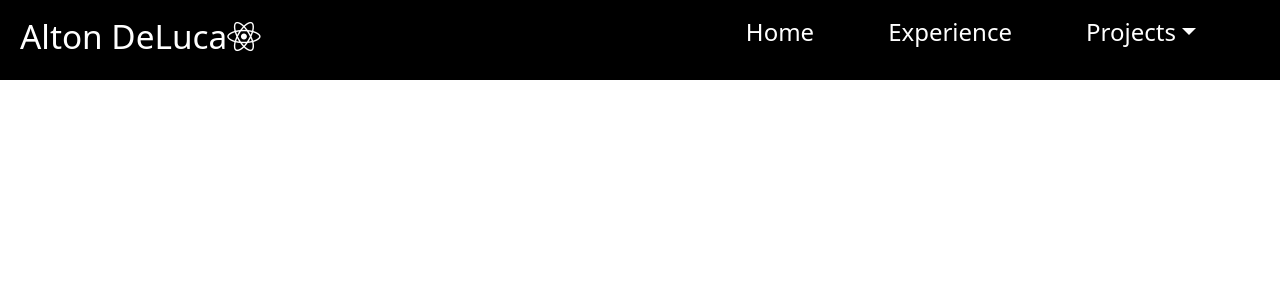
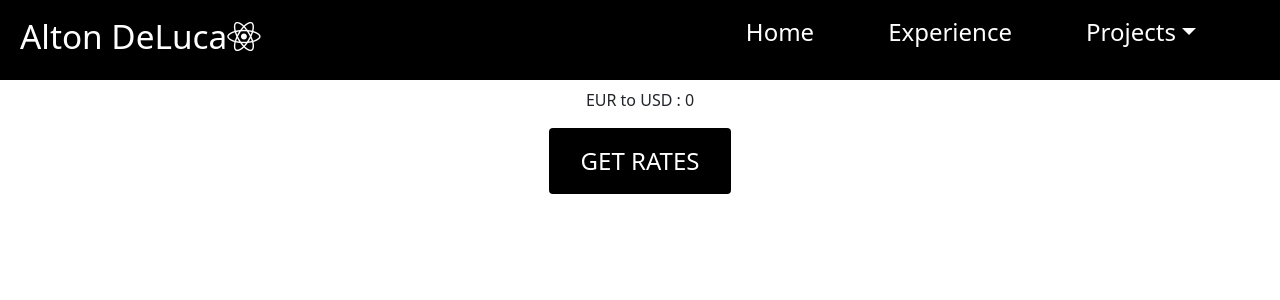
Before and after one commit to AltonDeLuca/Altondelucadotcom, a React (Create React App) app: page /Currency in a window 1280 px wide. Shown: the top 300 px of the page. Built offline with nearby package versions, Linux system fonts and the light colour scheme.

Commit message:
added currency exchange page

```diff
--- a/src/App.js
+++ b/src/App.js
@@ -1,4 +1,5 @@
 import "./App.css";
+import { useEffect } from "react";
 import { Routes, Route } from "react-router-dom";
 import HomePage from "./Components/HomePage/HomePage";
 import NavigationBar from "./Components/NavBar/NavigationBar";
@@ -9,8 +10,12 @@ import ProjectsPage from "./Components/ProjectsPage/ProjectsPage";
 import LayoutSingleTile from "./Components/Layout/LayoutSingleTile";
 import LayoutSimpleContainer from "./Components/Layout/LayoutSimpleContainer";
 import AlgosPage from "./Components/AlgosPage/Algos";
+import CurrencyPage from "./Components/CurrencyPage/CurrencyPage";
 
 function App() {
+  useEffect(() => {
+    document.title = "Alton DeLuca";
+  }, []);
   return (
     <div className="container">
       <NavigationBar className="App-header" />
@@ -35,6 +40,10 @@ function App() {
           path="/Algorithms"
           element={<LayoutSimpleContainer content={<AlgosPage />} />}
         ></Route>
+        <Route
+          path="/Currency"
+          element={<LayoutSimpleContainer content={<CurrencyPage />} />}
+        ></Route>
         <Route path="/" element={<HomePage />}></Route>
       </Routes>
     </div>
--- /dev/null
+++ b/src/Components/CurrencyPage/CurrencyPage.js
@@ -0,0 +1,27 @@
+import Button from "../Buttons/Button";
+import { useState, useEffect } from "react";
+
+function CurrencyPage(props) {
+  const [data, setData] = useState(0);
+  async function getCurrencyData() {
+    const response = await fetch(
+      "https://api.exchangerate.host/timeseries?start_date=2020-01-01&end_date=2020-01-04"
+    );
+    const theData = await response.json();
+    // let USD = theData["rates"]["USD"];
+    console.log("USD : " + theData["rates"]["2020-01-01"]["USD"]);
+    //setData(USD);
+
+    // console.log(data);
+    // console.log(data.rates);
+  }
+  useEffect(() => {}, []);
+
+  return (
+    <div className="center">
+      <p>EUR to USD : {data}</p>
+      <Button onClick={getCurrencyData} content="GET RATES"></Button>
+    </div>
+  );
+}
+export default CurrencyPage;
--- a/src/Components/HomePage/HomePage.css
+++ b/src/Components/HomePage/HomePage.css
@@ -72,10 +72,10 @@
 
 .tile {
   padding: 3.5%;
-  background: var(--color-footer);
+  /* background: var(--color-footer); */
 
   /* global 92%+ browsers support */
-  background: #bdbdbd70;
+  /* background: #bdbdbd70; */
 
   filter: drop-shadow(0px 4px 4px rgba(0, 0, 0, 0.25));
 
--- a/src/Components/NavBar/NavigationBar.js
+++ b/src/Components/NavBar/NavigationBar.js
@@ -41,7 +41,7 @@ function NavigationBar() {
           })}
           <li key="projects">
             <CustomToggle
-              data={["Projects", "Algorithms"]}
+              data={["Projects", "Algorithms", "Currency"]}
               className="nav-links btn"
               content="Projects"
               variant="dark"
```
